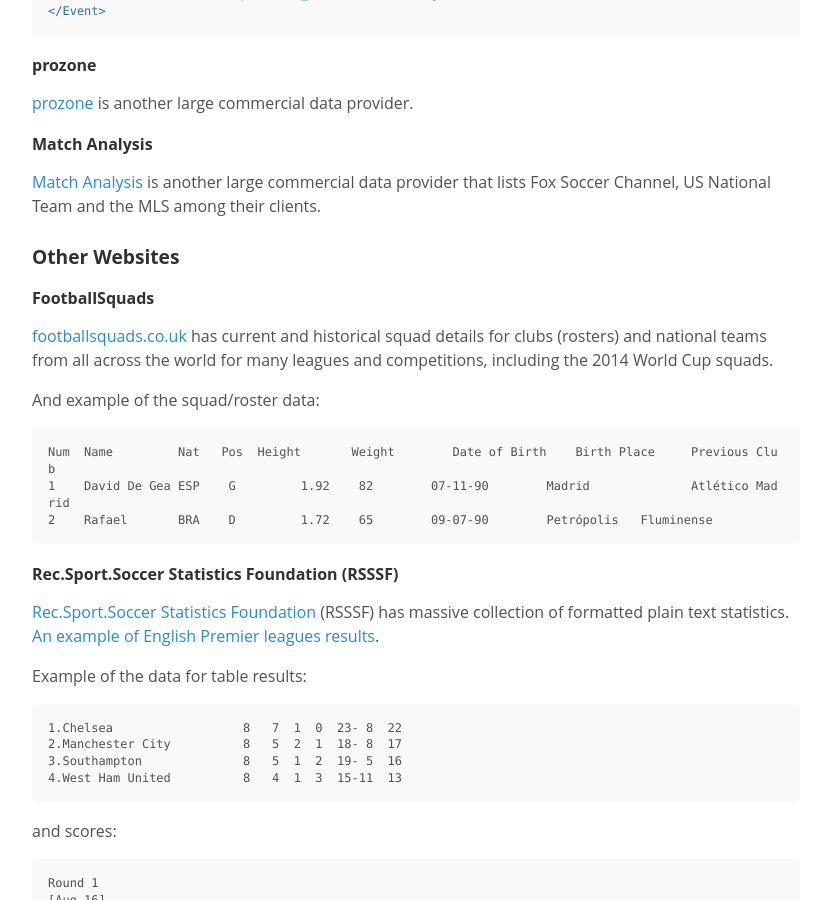
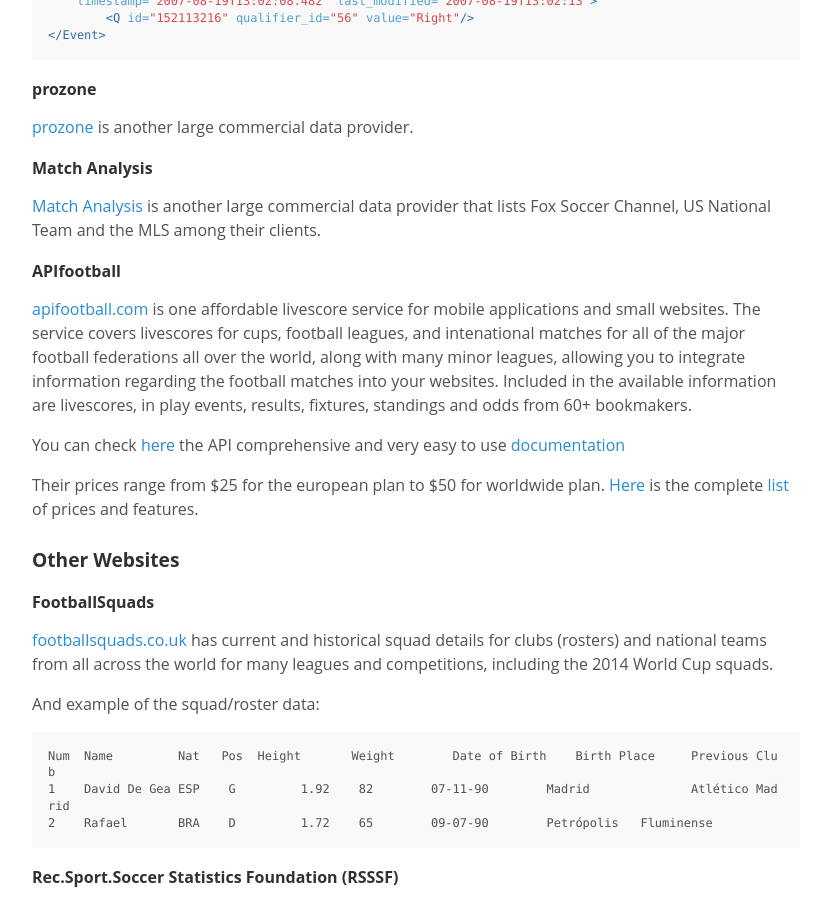
Before and after one commit to jokecamp/jokecamp.com, a Jekyll site: the page built from _posts/2014-03-08-guide-to-football-and-soccer-data-and-apis.markdown, in a window 1280 px wide and 900 px high, scrolled down 9595 px. Shown: the whole window, without its empty margins (224-1044 px from the left). Built offline with Jekyll 4.4.1, drawn with Linux system fonts in a browser that asks for light colours; Markdown is read by kramdown in place of the engine named in the settings; some of the changed text lies outside the part shown.

Commit message:
Update 2014-03-08-guide-to-football-and-soccer-data-and-apis.markdown

```diff
--- a/_posts/2014-03-08-guide-to-football-and-soccer-data-and-apis.markdown
+++ b/_posts/2014-03-08-guide-to-football-and-soccer-data-and-apis.markdown
@@ -44,6 +44,7 @@ Jump to a specific source:
   - [opta](#opta)
   - [prozone](#prozone)
   - [Match Analaysis](#matchanalysis)
+  - [apifootball.com](#apifootball)
 - Other Websites
   - [footballsquads.co.uk](#footballsquads.co.uk)
   - [Rec.Sport.Soccer Statistics Foundation (RSSSF)](#rsssf)
@@ -452,6 +453,16 @@ An example of an "event" in xml
 
 [Match Analysis](http://matchanalysis.com/) is another large commercial data provider that lists Fox Soccer Channel, US National Team and the MLS among their clients.
 
+<a name="apifootball"></a>
+#### APIfootball
+
+[apifootball.com](https://apifootball.com/) is one affordable livescore service for mobile applications and small websites.
+The service covers livescores for cups, football leagues, and intenational matches for all of the major football federations all over the world, along with many minor leagues, allowing you to integrate information regarding the football matches into your websites. Included in the available information are livescores, in play events, results, fixtures, standings and odds from 60+ bookmakers.
+
+You can check [here](https://apifootball.com/documentation/) the API comprehensive and very easy to use [documentation](https://apifootball.com/documentation/)
+
+Their prices range from $25 for the european plan to $50 for worldwide plan. [Here](https://apifootball.com/) is  the complete [list](https://apifootball.com/) of prices and features.
+
 <a name="other"></a>
 ###  Other Websites
 
```
Also changed, not shown: other parts of _posts/2014-03-08-guide-to-football-and-soccer-data-and-apis.markdown (+1 -1 lines).
